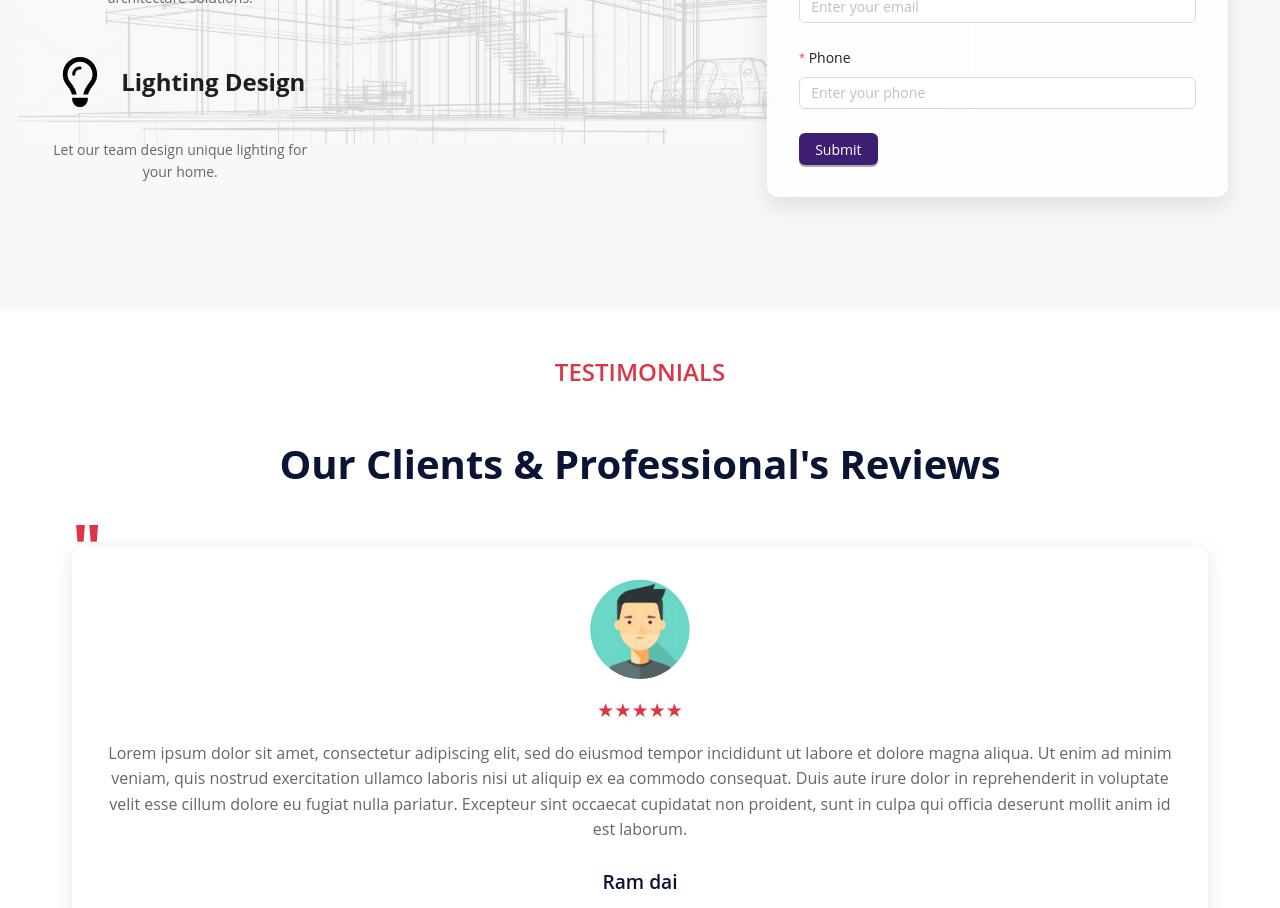
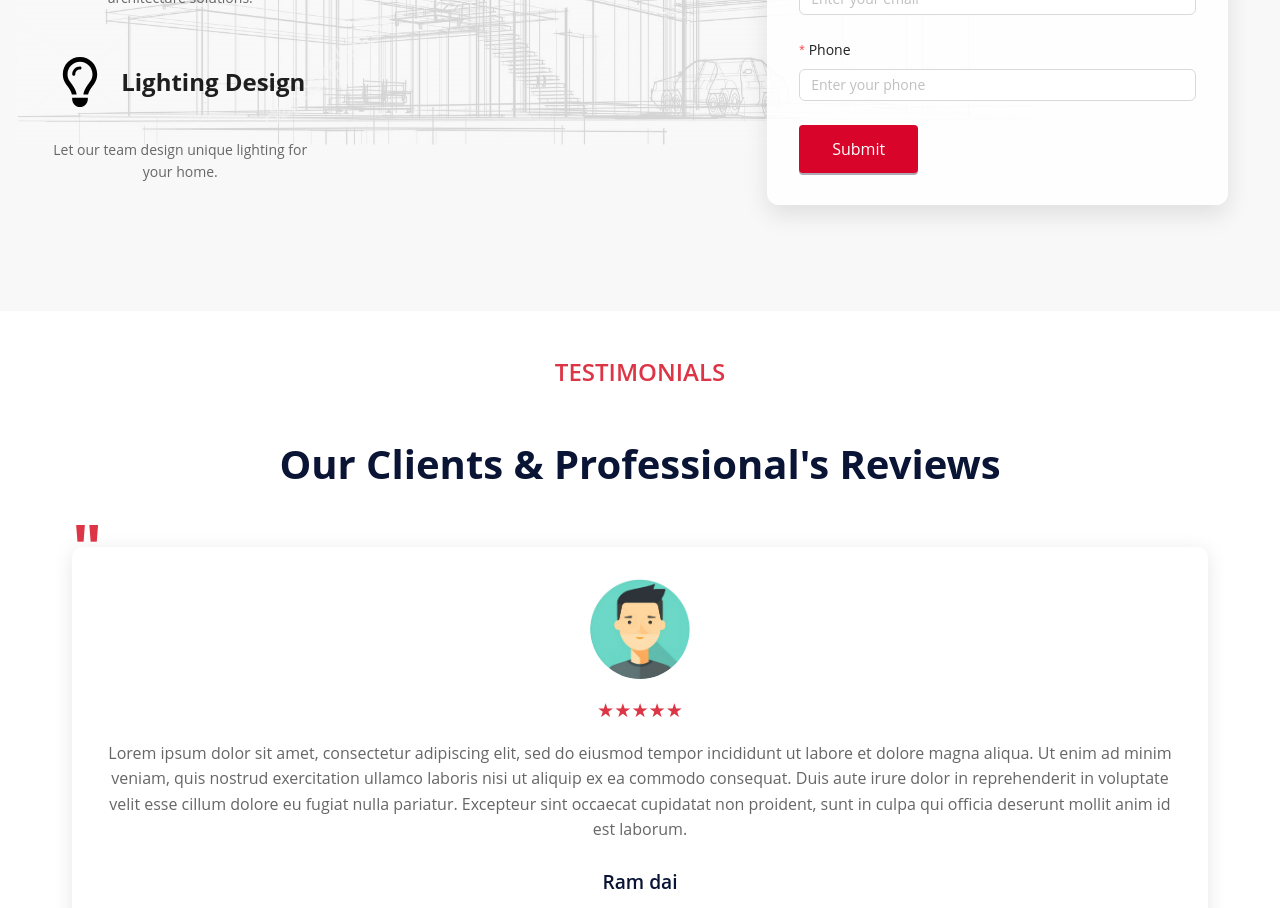
Before and after one commit to NIschalSaru/architecture-web-app, a React (Vite) app in the folder Frontend/: page / in a window 1280 px wide. Shown: the part 2040-2948 px from the top of the page. Built offline with nearby package versions, Linux system fonts and the light colour scheme; a web font is replaced by a local one.

Commit message:
button changes

```diff
--- a/Frontend/src/assets/scss/pages/_homepage.scss
+++ b/Frontend/src/assets/scss/pages/_homepage.scss
@@ -1,5 +1,5 @@
 .custom-backtop {
-  background-color: $primary-light;
+  background-color: $primary;
   color: white;
   width: 50px;
   height: 50px;
--- a/Frontend/src/components/ContactUsSection.tsx
+++ b/Frontend/src/components/ContactUsSection.tsx
@@ -111,7 +111,10 @@ const ContactUsSection: React.FC = () => {
                 >
                   <Input placeholder="Enter your phone" />
                 </Form.Item>
-                <Button type="primary" htmlType="submit">
+                <Button
+                  type="primary"
+                  htmlType="submit"
+                  className="youtube-section__contact-button">
                   Submit
                 </Button>
               </Form>
@@ -120,7 +123,7 @@ const ContactUsSection: React.FC = () => {
         </Row>
       </div>
 
-      {/* Updated background div to match YouTube section style */}
+
       <div
         className="architecture-section__background"
         style={{
```
